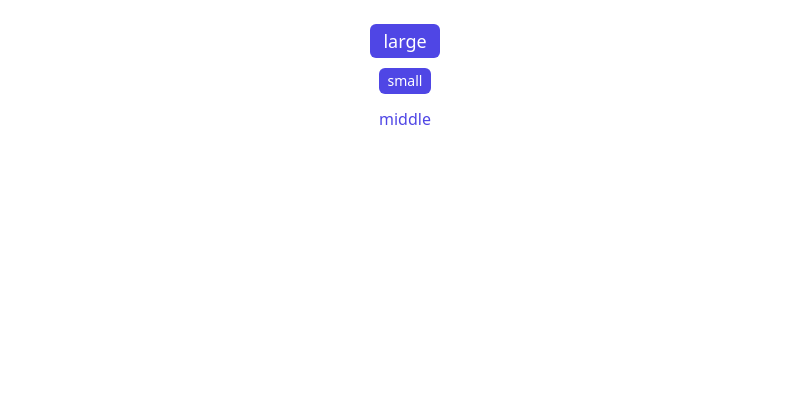
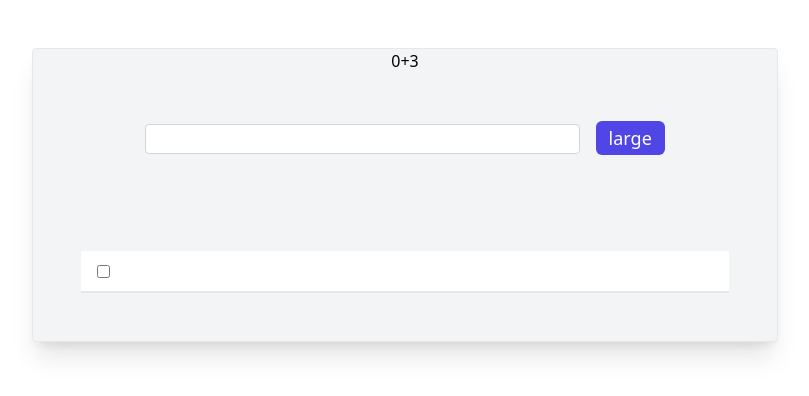
Before and after one commit to WS-HHH/react-demo, a React (Create React App) app: page / in a window 1280 px wide. Both pictures are taken after a click on the button "large". Shown: the top 396 px of the page, without its empty margins (235-1044 px from the left). Built offline with nearby package versions, Linux system fonts and the light colour scheme.

Commit message:
feat(all): feat todolist demo

```diff
--- a/package.json
+++ b/package.json
@@ -7,6 +7,7 @@
     "@testing-library/react": "^13.1.1",
     "@testing-library/user-event": "^13.5.0",
     "classnames": "^2.3.1",
+    "nanoid": "^3.3.3",
     "react": "^18.0.0",
     "react-dom": "^18.0.0",
     "react-scripts": "5.0.1",
--- a/src/App.js
+++ b/src/App.js
@@ -1,5 +1,7 @@
 import './App.css';
 import TodoList from './pages/TodoList';
+
+// 容器组件
 function App() {
   return (
     <div className="App">
--- a/src/components/Base/Button/index.jsx
+++ b/src/components/Base/Button/index.jsx
@@ -20,13 +20,15 @@ export default function Button(props) {
     className,
     size = 'middle',
     type = 'default',
+    ...rest
   } = props
+
   const btnClass = classNames(btnBase, className, {
     [btnType[`${type}`]]: true,
     [btnSize[`${size}`]]: true,
   });
 
   return (
-    <button className={btnClass}>{children}</button>
+    <button className={btnClass} {...rest}>{children}</button>
   )
 }
--- /dev/null
+++ b/src/components/Base/Checkbox/index.jsx
@@ -0,0 +1,29 @@
+import classNames from 'classnames'
+
+const inputBase = `
+  border border-gray-300 rounded py-0.5 outline-none
+  hover:border-indigo-700
+  focus:border-indigo-700
+`
+
+export default function Checkbox(props) {
+  const {
+    className,
+    children,
+    value,
+    ...rest
+  } = props
+  const inputClass = classNames(inputBase, className);
+
+  return (
+    <>
+      <input
+        type="checkbox"
+        checked={value}
+        className={inputClass}
+        {...rest}
+      />
+      <span>&nbsp;&nbsp;{children}</span>
+    </>
+  )
+}
--- /dev/null
+++ b/src/components/Base/Input/index.jsx
@@ -0,0 +1,22 @@
+import classNames from 'classnames'
+
+const inputBase = `
+  border border-gray-300 rounded py-0.5 outline-none
+  hover:border-indigo-700
+  focus:border-indigo-700
+`
+
+export default function Input(props) {
+  const {
+    className,
+    ...rest
+  } = props
+  const inputClass = classNames(inputBase, className);
+
+  return (
+    <input
+      className={inputClass}
+      {...rest}
+    />
+  )
+}
--- a/src/pages/TodoList/components/AddTodo/index.jsx
+++ b/src/pages/TodoList/components/AddTodo/index.jsx
@@ -1,16 +1,28 @@
+import { useState } from 'react';
 import Button from '../../../../components/Base/Button/index.jsx'
+import Input from '../../../../components/Base/Input/index.jsx'
 
-export default function AddTodo() {
+export default function AddTodo(props) {
+  const [value, setValue] = useState('')
+  const { onAdd } = props;
+  function handleOn() {
+    if (!value) {
+      alert('请输入')
+    }
+    onAdd(value)
+    setValue('')
+  }
+
   return (
-    <>
-      <input type="text" />
-      <div>
-        <Button type="primary" size="large">large</Button>
-      </div>
-      <div style={{ marginTop: '10px', marginBottom: '10px'}}>
-        <Button type="primary" size="small">small</Button>
-      </div>
-      <Button>middle</Button>
-    </>
+      <>
+        <Input className="w-7/12" name={value} value={value} onChange={e => setValue(e.target.value)}/>
+        <Button
+          className="ml-4"
+          type="primary"
+          size="large"
+          onClick={handleOn}
+        >large</Button>
+      </>
+
   )
 }
--- /dev/null
+++ b/src/pages/TodoList/components/TodoItem/index.jsx
@@ -0,0 +1,11 @@
+import Checkbox from "../../../../components/Base/Checkbox"
+
+export default function TodoItem(props) {
+
+  const { itemInfo } = props;
+  return (
+    <li className="border-b-2 leading-10 flex items-center bg-white pl-4 hover:bg-indigo-100 hover:border-none">
+      <Checkbox>{itemInfo.task}</Checkbox>
+    </li>
+  )
+}
--- /dev/null
+++ b/src/pages/TodoList/components/TodoTable/index.jsx
@@ -0,0 +1,42 @@
+// import TodoItem from "../TodoItem"
+import Checkbox from "../../../../components/Base/Checkbox"
+
+export default function TodoTable(props) {
+  const { dataSource, onChoose } = props;
+  return (
+    <ul>
+      {
+        dataSource.map(item =>
+          <TodoItem
+            key={item.id}
+            itemInfo={item}
+            onChoose={onChoose}
+            disabled={!item.status}
+          />)
+      }
+    </ul>
+  )
+}
+
+function TodoItem(props) {
+  const { itemInfo, onChoose } = props;
+
+  return (
+    <li
+      className={`border-b-2 leading-10 flex items-center bg-white pl-4
+        hover:bg-indigo-100 hover:border-none`
+      }
+      onClick={() => onChoose(itemInfo.id)}
+    >
+      {
+        itemInfo.status ? (
+          <strike>
+            <Checkbox value={itemInfo.status}>{itemInfo.task}</Checkbox>
+          </strike>
+        ) : (
+          <Checkbox value={itemInfo.status}>{itemInfo.task}</Checkbox>
+        )
+      }
+    </li>
+  )
+}
--- a/src/pages/TodoList/index.jsx
+++ b/src/pages/TodoList/index.jsx
@@ -1,8 +1,69 @@
+import { useState } from 'react'
+import { nanoid } from 'nanoid'
 import AddTodo from './components/AddTodo'
+import TodoTable from './components/TodoTable'
+
+// 容器组件
 export default function TodoList() {
+  const [listArr, setTodoList] = useState([]);
+  const [count, setCount] = useState(0)
+  function handelAdd(value) {
+    const obj = {
+      id: nanoid(),
+      status: false,
+      task: value,
+    }
+
+    listArr.push(obj);
+    setTodoList([...listArr])
+  }
+
+  /**
+   *
+   * 没有命中react更新
+   * 引用和引用地址的变化，来更新
+   */
+  // function handelAdd(value) {
+  //   let arr = listArr;
+  //   // arr -> 0xlistArr
+  //   // listArr -> 0xlistArr;
+  //   const obj = {
+  //     id: nanoid(),
+  //     status: false,
+  //     task: value,
+  //   };
+
+  //   arr.push(obj);
+
+  //   console.log('arr', arr);
+  //   console.log('listArr', listArr);
+
+  //   setTodoList((arr) => { arr.push(obj); return [...arr]});
+  //   console.log('listArr', listArr);
+  // }
+
+  function handelTodo(id) {
+    let arr = listArr.map(item => item.id === id ? {...item, status: !item.status} : {...item})
+    setTodoList([...arr])
+  }
+
+  function addCount(){
+    setCount((count)=>count+1)
+    setCount((count)=>count+1)
+    setCount((count)=>count+1)
+  }
+
+
   return (
-    <>
-      <AddTodo />
-    </>
+    <div className="rounded border  w-7/12 my-12 mx-auto bg-gray-100 shadow-xl">
+      {count}
+      <button onClick={addCount}>+3</button>
+      <div className="mt-12">
+        <AddTodo onAdd={handelAdd} />
+      </div>
+      <div className="mt-12 p-12">
+        <TodoTable dataSource={listArr} onChoose={handelTodo} />
+      </div>
+    </div>
   )
 }
```
